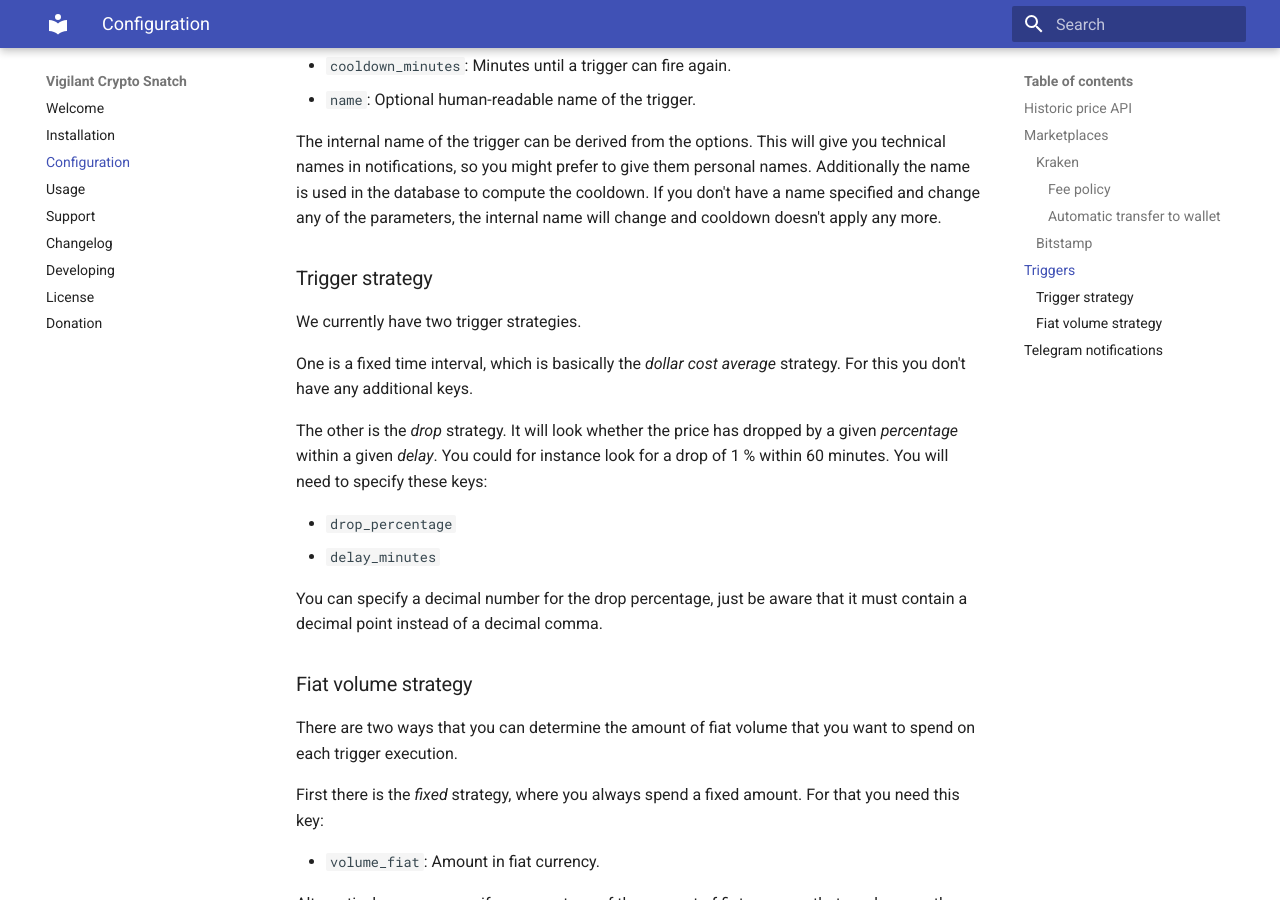
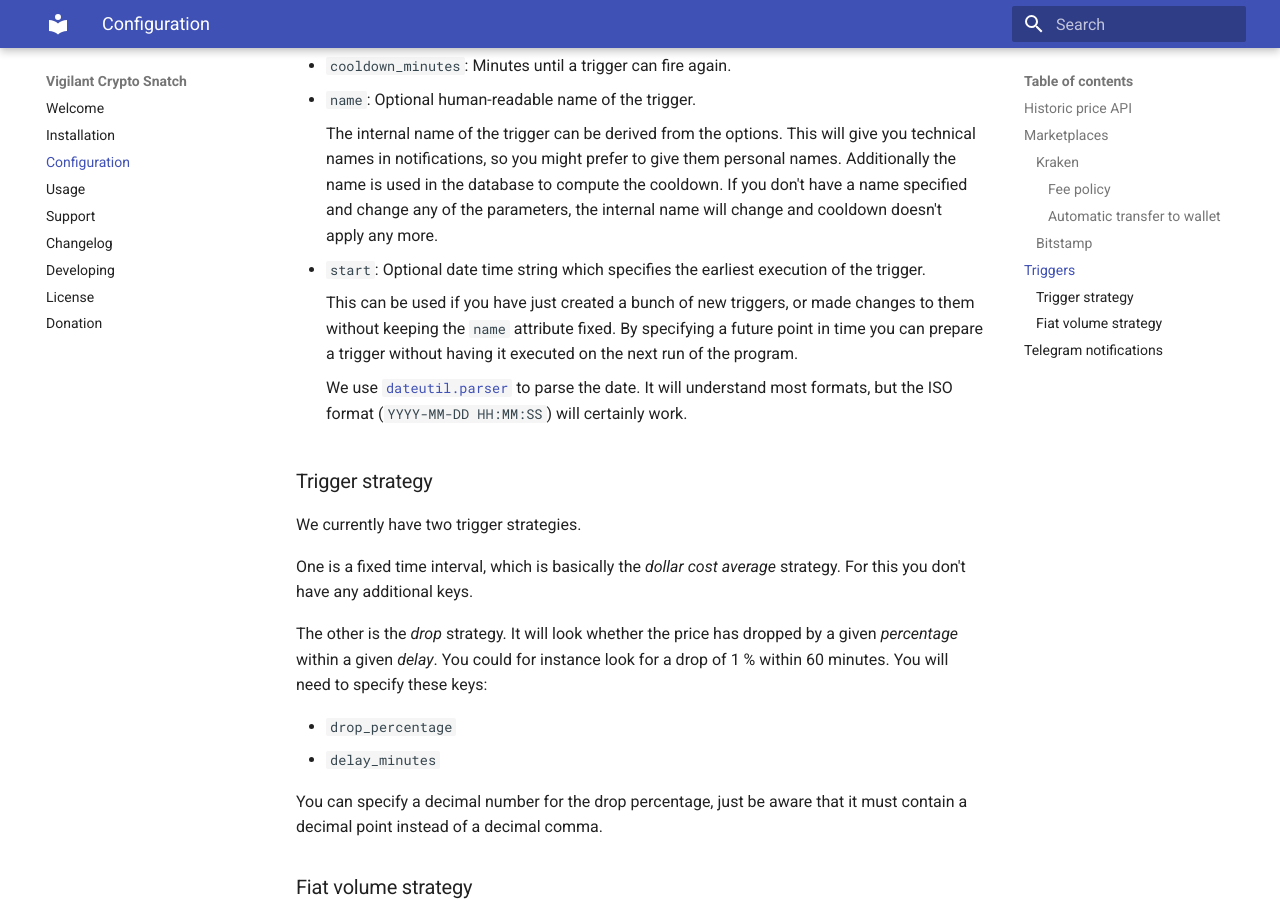
Before and after one commit to martin-ueding/vigilant-crypto-snatch, an MkDocs documentation site: the page built from docs/configuration.md, in a window 1280 px wide and 900 px high, scrolled down 5318 px. Built offline with MkDocs 1.6.1 and Material for MkDocs 9.7.7, drawn with Linux system fonts in a browser that asks for light colours.

Commit message:
Add documentation for start feature

```diff
--- a/docs/configuration.md
+++ b/docs/configuration.md
@@ -140,7 +140,13 @@
 - `cooldown_minutes`: Minutes until a trigger can fire again.
 - `name`: Optional human-readable name of the trigger.
 
-The internal name of the trigger can be derived from the options. This will give you technical names in notifications, so you might prefer to give them personal names. Additionally the name is used in the database to compute the cooldown. If you don't have a name specified and change any of the parameters, the internal name will change and cooldown doesn't apply any more.
+    The internal name of the trigger can be derived from the options. This will give you technical names in notifications, so you might prefer to give them personal names. Additionally the name is used in the database to compute the cooldown. If you don't have a name specified and change any of the parameters, the internal name will change and cooldown doesn't apply any more.
+
+- `start`: Optional date time string which specifies the earliest execution of the trigger.
+
+    This can be used if you have just created a bunch of new triggers, or made changes to them without keeping the `name` attribute fixed. By specifying a future point in time you can prepare a trigger without having it executed on the next run of the program.
+
+    We use [`dateutil.parser`](https://dateutil.readthedocs.io/en/stable/parser.html) to parse the date. It will understand most formats, but the ISO format (`YYYY-MM-DD HH:MM:SS`) will certainly work.
 
 ### Trigger strategy
 
```
Also changed, not shown: docs/changelog.md (+2 -0 lines).
